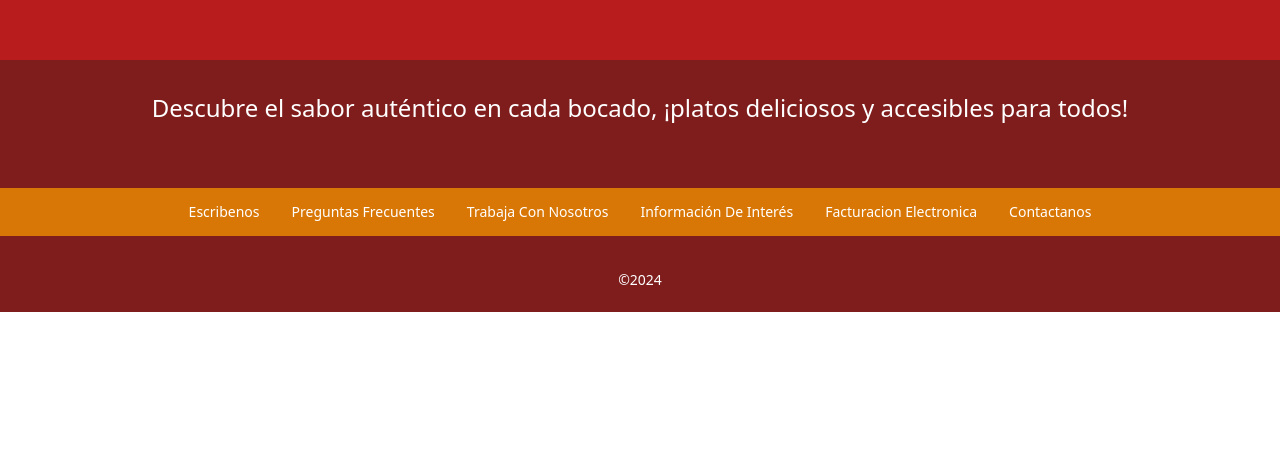
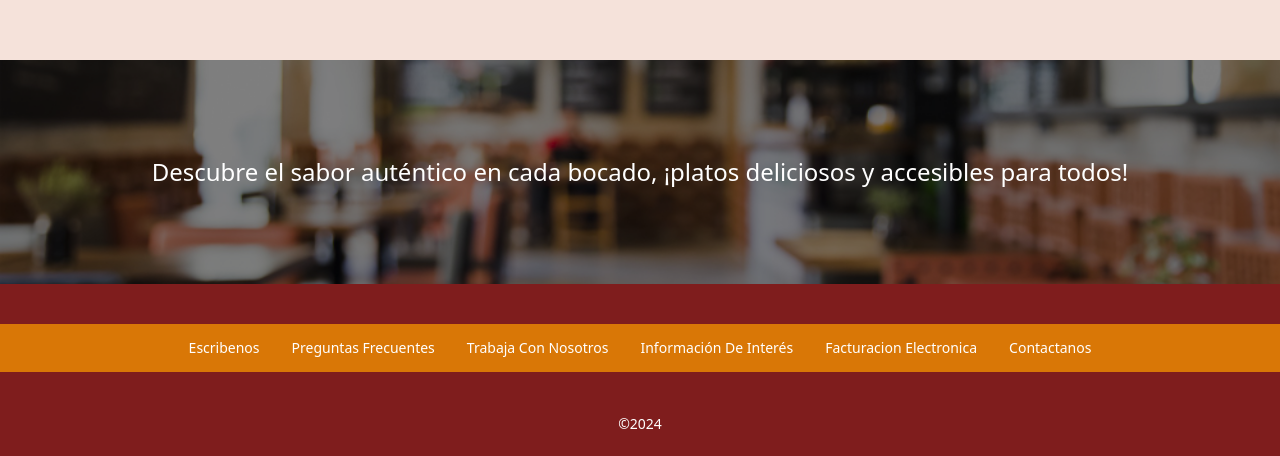
Before and after one commit to Androsmurcia/MenuRestaurante, a React (Vite) app in the folder frontend/: page / in a window 1280 px wide. Shown: the part 740-1196 px from the top of the page. Before the commit the page ends 1052 px from the top, so only its background shows below. Built offline with nearby package versions, Linux system fonts and the light colour scheme.

Commit message:
Cambios color e imagen footer

```diff
--- a/frontend/src/App.jsx
+++ b/frontend/src/App.jsx
@@ -96,7 +96,7 @@ function App() {
 
   return (
     <main className="font-sans bg-gray-600 text-gray-500 leading-6 text-sm min-h-screen">
-      <section className="menu bg-red-700 pb-1.5 px-0 min-h-screen">
+      <section className="menu bg-orange pb-6 px-0 min-h-screen">
         <div className="bg-red-900 h-40 flex items-center flex-col space-y-2.5 fixed w-full">
           <div>
             <Title />
--- a/frontend/src/components/Footer.jsx
+++ b/frontend/src/components/Footer.jsx
@@ -2,20 +2,20 @@ function Footer() {
   return (
     <>
       <div className="flex flex-col items-center text-white bg-pink">
-        <section className="my-8 w-full text-2xl flex justify-center ">
-          <div className="first-letter:uppercase">
+        <section className="relative py-8 w-full bg-cover bg-center h-56 text-2xl flex justify-center items-center bg-restauranteImg">
+          <div className="absolute inset-0 bg-black opacity-50"></div>
+          <div className="relative z-10 first-letter:uppercase text-white">
             descubre el sabor auténtico en cada bocado, ¡platos deliciosos y
             accesibles para todos!
           </div>
         </section>
-        <nav className="m-8 w-full capitalize bg-[#d97706]  text-white">
+        <nav className="m-10 w-full capitalize bg-[#d97706]  text-white">
           <ul className="flex flex-row justify-center my-3">
             <li className="mx-4  flex items-center">
-              {" "}
-              <a href="#">escribenos</a>{" "}
+              <a href="#">escribenos</a>
             </li>
             <li className="mx-4  flex items-center">
-              <a href="#"></a>preguntas frecuentes
+              <a href="#">preguntas frecuentes</a>
             </li>
             <li className="mx-4  flex items-center">
               <a href="#">trabaja con nosotros</a>
--- a/frontend/src/components/MenuItem.jsx
+++ b/frontend/src/components/MenuItem.jsx
@@ -41,7 +41,7 @@ function MenuItem({ item, handleAddItemClick }) {
              border-gray-300"
           >
             <div className="flex flex-row justify-between ">
-              <h4 className="text-4x1 text-[#E69980] mb-2 capitalize ">
+              <h4 className="text-4x1 text-[#d97706] font-semibold mb-2 capitalize ">
                 {item.title}
               </h4>
               <h4 className="price text-[#d97706] mb-2">${item.price}</h4>
@@ -51,12 +51,12 @@ function MenuItem({ item, handleAddItemClick }) {
               onClick={() => handleAddItemClick(item)}
               name="addShoppingCart "
               type="button"
-              className="inline-flex items-center capitalize bg-amber-600 text-white rounded-lg px-2 py-1 my-2"
+              className="inline-flex items-center capitalize bg-pink text-white rounded-lg px-2 py-1 my-2"
             >
               agregar al carrito
             </button>
           </header>
-          <p className="item-text text-[#F2CCBF] text mb-0 pt-4 first-letter:uppercase">
+          <p className="item-text text-[#9c543c] text mb-0 pt-4 first-letter:uppercase">
             {item.desc}
           </p>
         </div>
--- a/frontend/tailwind.config.js
+++ b/frontend/tailwind.config.js
@@ -7,7 +7,7 @@ export default {
         // Colores personalizados
         // 'red': '#CC3300', // Descomenta si necesitas este color
         pink: "rgb(127 29 29)",
-        orange: "#ECB39F",
+        orange: "#f5e2da",
       },
       margin: {
         margin: "0 0.5rem",
@@ -26,6 +26,9 @@ export default {
       display: {
         unset: "unset",
       },
+      backgroundImage: {
+        restauranteImg: "url('public/images/restaurante.jpg')",
+      },
     },
   },
   plugins: [],
```
Also changed, not shown: frontend/public/images/restaurante.jpg (added).
